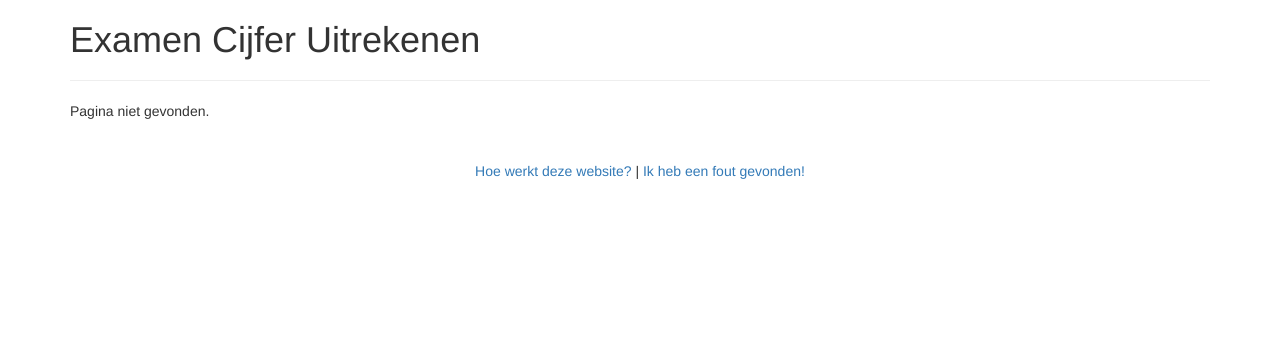
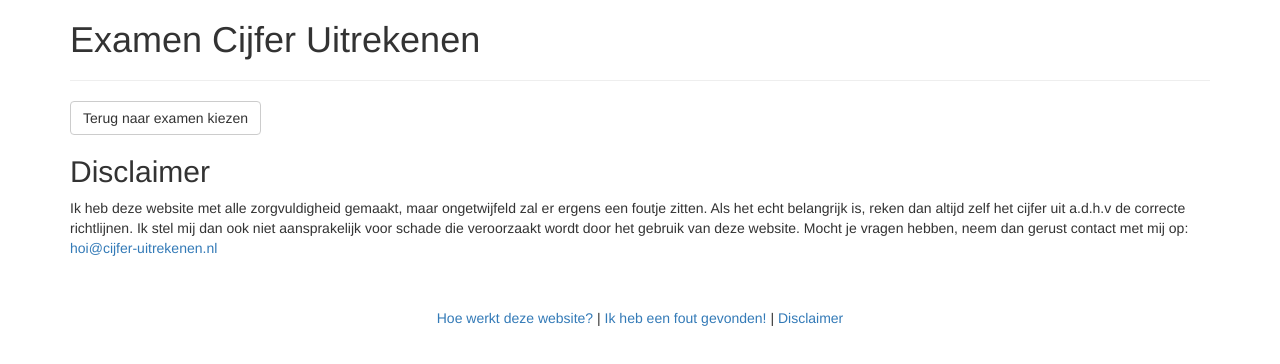
Before and after one commit to stefsiekman/cijfer-uitrekenen, an Angular app: page /disclaimer in a window 1280 px wide. Shown: the top 364 px of the page. Built offline with nearby package versions, Linux system fonts and the light colour scheme.

Commit message:
Added disclaimer page

```diff
--- a/package.json
+++ b/package.json
@@ -27,6 +27,7 @@
   "devDependencies": {
     "@angular/cli": "1.0.0",
     "@angular/compiler-cli": "^4.0.0",
+    "@types/google.analytics": "0.0.33",
     "@types/jasmine": "2.5.38",
     "@types/node": "~6.0.60",
     "codelyzer": "~2.0.0",
@@ -35,9 +36,9 @@
     "karma": "~1.4.1",
     "karma-chrome-launcher": "~2.0.0",
     "karma-cli": "~1.0.1",
+    "karma-coverage-istanbul-reporter": "^0.2.0",
     "karma-jasmine": "~1.1.0",
     "karma-jasmine-html-reporter": "^0.2.2",
-    "karma-coverage-istanbul-reporter": "^0.2.0",
     "protractor": "~5.1.0",
     "ts-node": "~2.0.0",
     "tslint": "~4.5.0",
--- a/src/app/app.component.ts
+++ b/src/app/app.component.ts
@@ -5,7 +5,8 @@ import { Component } from "@angular/core";
     template: `<router-outlet></router-outlet>
     <div class="col-xs-12 footer">
         <a [routerLink]="['help']">Hoe werkt deze website?</a> |
-        <a [routerLink]="['mistake']">Ik heb een fout gevonden!</a>
+        <a [routerLink]="['mistake']">Ik heb een fout gevonden!</a> |
+        <a [routerLink]="['disclaimer']">Disclaimer</a>
     </div>`,
 })
 export class AppComponent {
--- a/src/app/app.module.ts
+++ b/src/app/app.module.ts
@@ -10,6 +10,7 @@ import { ExamComponent } from "./exam.component";
 import { GraphComponent } from "./graph.component";
 import { HelpComponent } from "./help.component";
 import { MistakeComponent } from "./mistake.component";
+import { DisclaimerComponent } from "./disclaimer.component";
 import { NotFoundComponent } from "./not-found.component";
 
 @NgModule({
@@ -20,6 +21,7 @@ import { NotFoundComponent } from "./not-found.component";
         GraphComponent,
         HelpComponent,
         MistakeComponent,
+        DisclaimerComponent,
         NotFoundComponent
     ],
     imports: [
@@ -44,6 +46,10 @@ import { NotFoundComponent } from "./not-found.component";
                 component: MistakeComponent
             },
             {
+                path: "disclaimer",
+                component: DisclaimerComponent
+            },
+            {
                 path: "**",
                 component: NotFoundComponent
             }
--- /dev/null
+++ b/src/app/disclaimer.component.html
@@ -0,0 +1,15 @@
+<div class="row">
+    <div class="col-xs-12">
+        <button class="btn btn-default" (click)="back()">Terug naar examen kiezen</button>
+    </div>
+
+    <div class="col-xs-12">
+        <h2>Disclaimer</h2>
+        <p>
+            Ik heb deze website met alle zorgvuldigheid gemaakt, maar ongetwijfeld zal er ergens een foutje zitten. Als het echt belangrijk is, reken dan altijd zelf het cijfer uit a.d.h.v de correcte richtlijnen. Ik stel mij dan ook niet aansprakelijk voor schade die veroorzaakt wordt door het gebruik van deze website.
+            Mocht je vragen hebben, neem dan gerust contact met mij op:
+            <a href="mailto:&#104;&#111;&#105;&#064;&#099;&#105;&#106;&#102;&#101;&#114;&#045;&#117;&#105;&#116;&#114;&#101;&#107;&#101;&#110;&#101;&#110;&#046;&#110;&#108;">&#104;&#111;&#105;&#064;&#099;&#105;&#106;&#102;&#101;&#114;&#045;&#117;&#105;&#116;&#114;&#101;&#107;&#101;&#110;&#101;&#110;&#046;&#110;&#108;</a>
+        </p>
+    </div>
+
+</div>
--- /dev/null
+++ b/src/app/disclaimer.component.ts
@@ -0,0 +1,17 @@
+import { Component } from "@angular/core";
+import { Router } from "@angular/router";
+
+@Component({
+    templateUrl: "./disclaimer.component.html",
+})
+export class DisclaimerComponent {
+
+    constructor(
+        private router: Router
+    ) {}
+
+    back(): void {
+        this.router.navigate(["/"]);
+    }
+
+}
```
